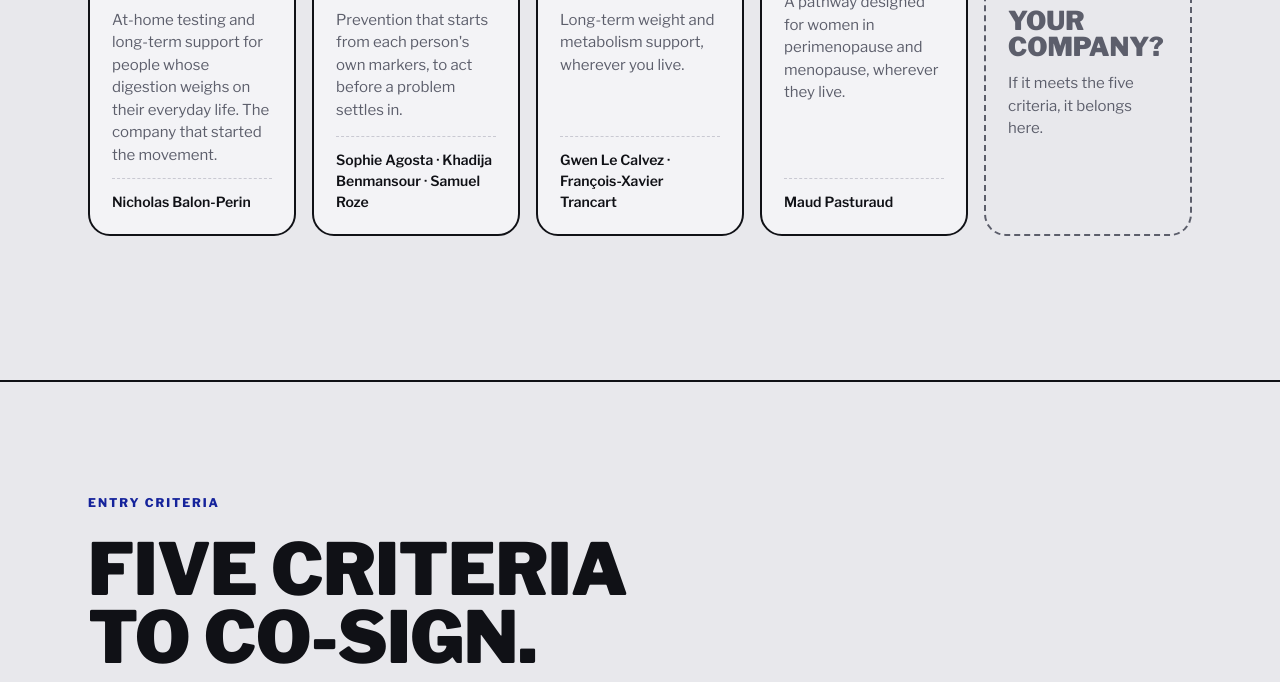
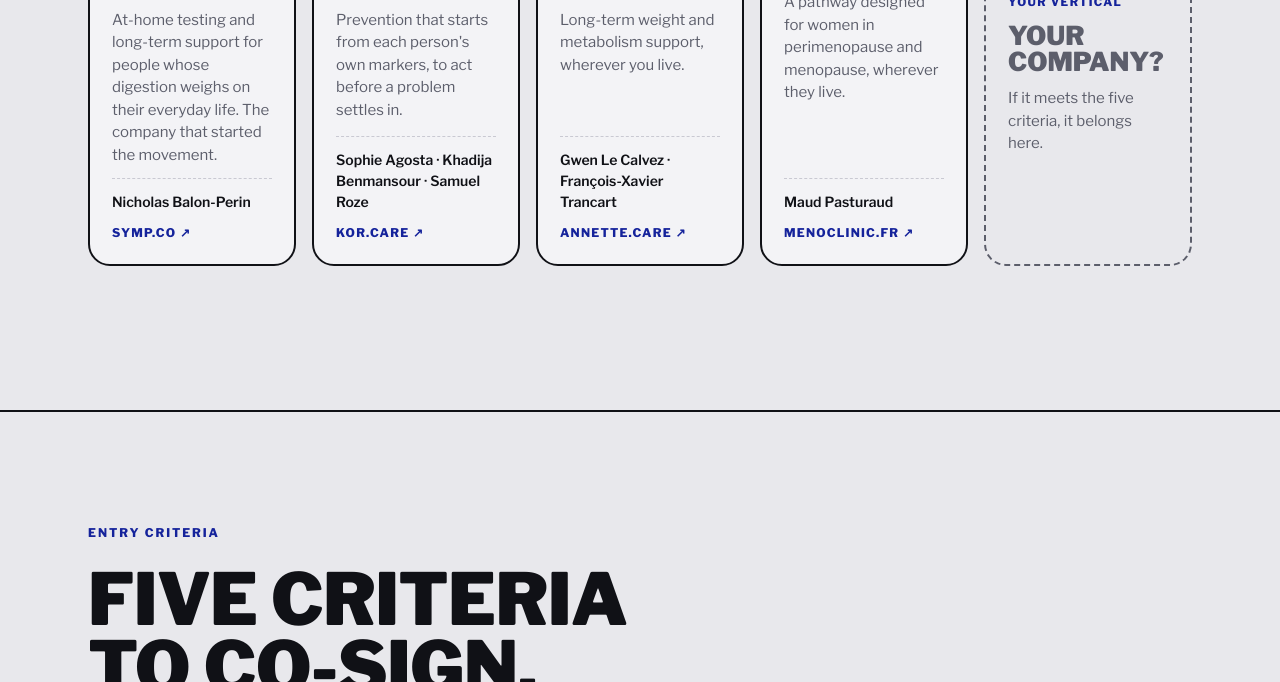
Before and after one commit to Symp-Official/new-health-site, a plain HTML site: page index.html in a window 1280 px wide. Shown: the part 6071-6753 px from the top of the page. Drawn offline with nearby package versions, Linux system fonts and the light colour scheme.

Commit message:
Home page: company cards link to each company's website (Kor, Annette, MenoClinic sites added to membres.json)
Co-Authored-By: Claude Opus 5.5 <noreply@anthropic.com>

```diff
--- a/index.html
+++ b/index.html
@@ -180,6 +180,9 @@
   .co .v{font-size:11.5px;font-weight:800;letter-spacing:.12em;text-transform:uppercase;color:var(--encre)}
   .co p{font-size:15px;color:var(--gris)}
   .co .who{margin-top:auto;padding-top:12px;border-top:1px dashed var(--filet);font-size:14px;font-weight:600}
+  a.co{color:inherit;text-decoration:none}
+  .co .site{font-size:12px;font-weight:800;letter-spacing:.1em;text-transform:uppercase;color:var(--encre)}
+  a.co:hover .site{text-decoration:underline}
   .co.slot{background:transparent;border:2px dashed var(--gris);text-decoration:none;justify-content:center}
   .co.slot .txt{font-weight:900;text-transform:uppercase;font-size:26px;line-height:1;color:var(--gris)}
   .co.slot:hover{border-color:var(--encre);box-shadow:none}
@@ -591,7 +594,8 @@
     function render(data){
       cos.textContent = '';
       (data.boites || []).forEach(function(b){
-        var a = el('article', 'co');
+        var a = el(b.site ? 'a' : 'article', 'co');
+        if(b.site){ a.href = b.site; a.target = '_blank'; a.rel = 'noopener'; }
         var lg = el('div', 'logo');
         if(b.logo){ var img = el('img'); img.src = b.logo; img.alt = b.nom; img.onerror = function(){ lg.textContent = ''; lg.appendChild(el('span','txt',b.nom)); }; lg.appendChild(img); }
         else lg.appendChild(el('span', 'txt', b.nom));
@@ -599,6 +603,7 @@
         a.appendChild(el('span', 'v', b.verticale));
         a.appendChild(el('p', '', b.phrase));
         if(b.fondateurs) a.appendChild(el('div', 'who', b.fondateurs));
+        if(b.site) a.appendChild(el('span', 'site', b.site.replace(/^https?:\/\/(www\.)?/, '').replace(/\/$/, '') + ' \u2197'));
         cos.appendChild(a);
       });
       var slot = el('a', 'co slot'); slot.href = '#rejoindre';
--- a/membres.json
+++ b/membres.json
@@ -1,5 +1,5 @@
 {
-  "mis_a_jour": "2026-11-23",
+  "mis_a_jour": "2026-11-25",
   "boites": [
     {
       "nom": "Symp",
@@ -16,7 +16,7 @@
       "phrase": "Prevention that starts from each person's own markers, to act before a problem settles in.",
       "fondateurs": "Sophie Agosta · Khadija Benmansour · Samuel Roze",
       "logo": "logos/logo-kor.png",
-      "site": "",
+      "site": "https://www.kor.care",
       "depuis": "2026-11"
     },
     {
@@ -25,7 +25,7 @@
       "phrase": "Long-term weight and metabolism support, wherever you live.",
       "fondateurs": "Gwen Le Calvez · François-Xavier Trancart",
       "logo": "logos/logo-annette.png",
-      "site": "",
+      "site": "https://www.annette.care",
       "depuis": "2026-11"
     },
     {
@@ -34,7 +34,7 @@
       "phrase": "A pathway designed for women in perimenopause and menopause, wherever they live.",
       "fondateurs": "Maud Pasturaud",
       "logo": "logos/logo-menoclinic.png",
-      "site": "",
+      "site": "https://www.menoclinic.fr",
       "depuis": "2026-11"
     }
   ],
```
